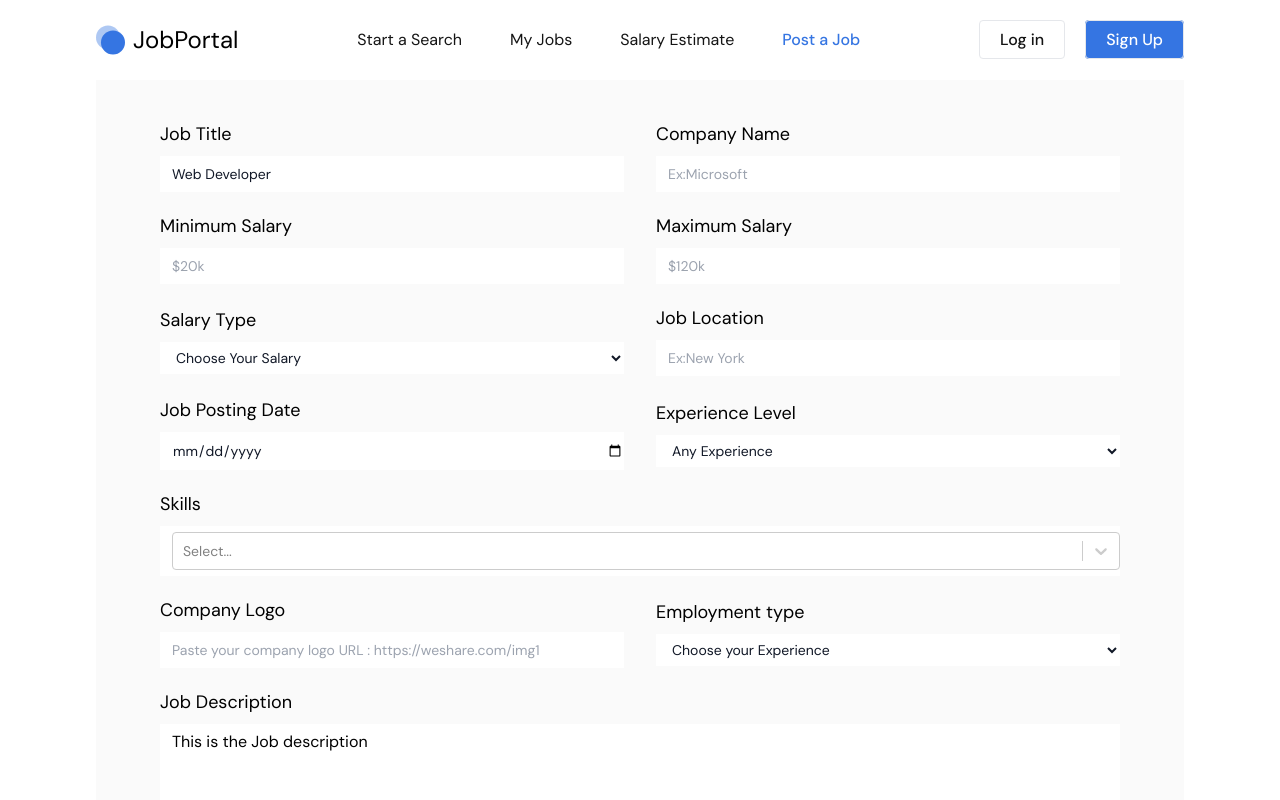
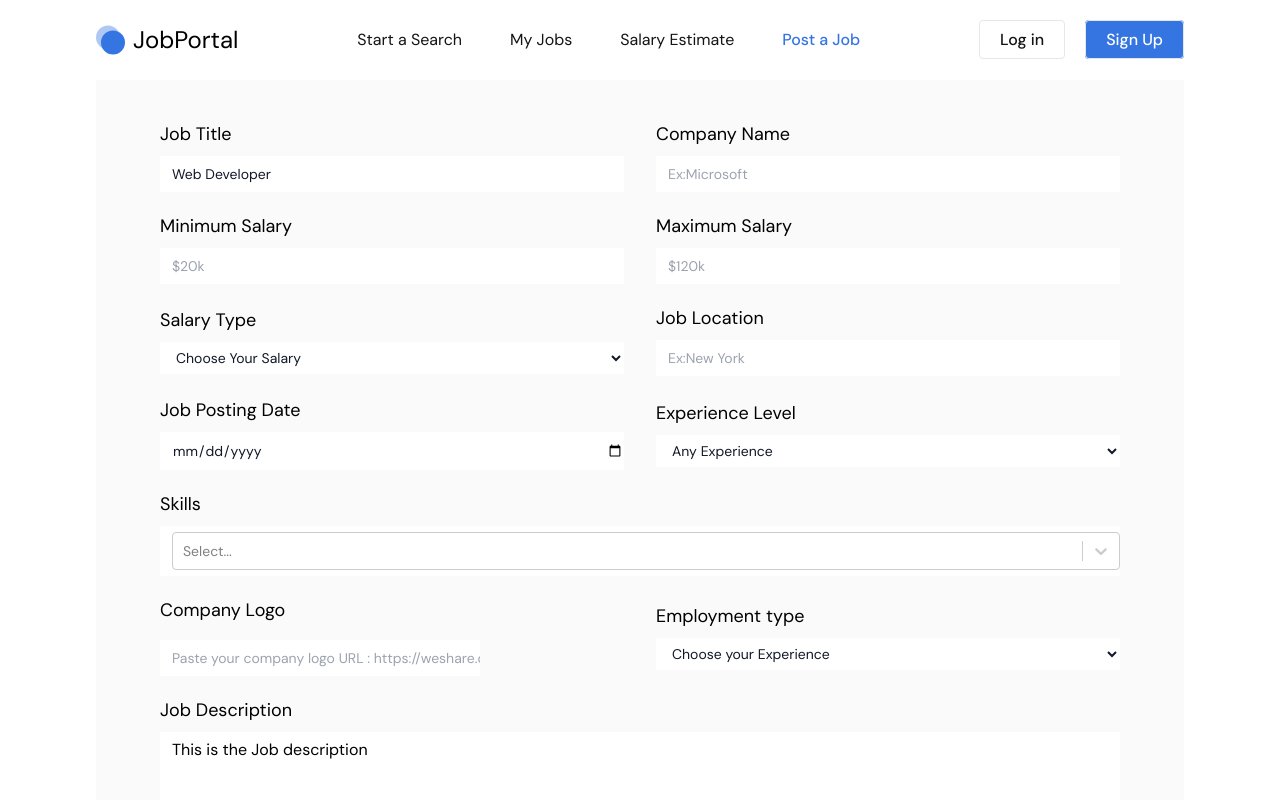
Before and after one commit to Kethepalli-Bhanupranav/Job-Portal, a React (Vite) app in the folder Job-Portal-Client/: page /post-job in a window 1280 px wide. Shown: the top 800 px of the page. Built offline with nearby package versions, Linux system fonts and the light colour scheme.

Commit message:
Changed Image input

```diff
--- a/Job-Portal-Client/src/Pages/CreateJob.jsx
+++ b/Job-Portal-Client/src/Pages/CreateJob.jsx
@@ -140,11 +140,12 @@ const CreateJob = () => {
           <div className="create-job-flex">
             <div className="lg:w-1/2 w-full">
               <label className="block mb-2 text-lg ">Company Logo</label>
+              {/* Did these changes in this part for image */}
               <input
                 type="url"
                 placeholder="Paste your company logo URL : https://weshare.com/img1"
                 {...register("companyLogo")}
-                className="create-job-input"
+                className="create-job-input mt-4 max-w-xs max-h-40"
               />
             </div>
             <div className="lg:w-1/2 w-full">
```
